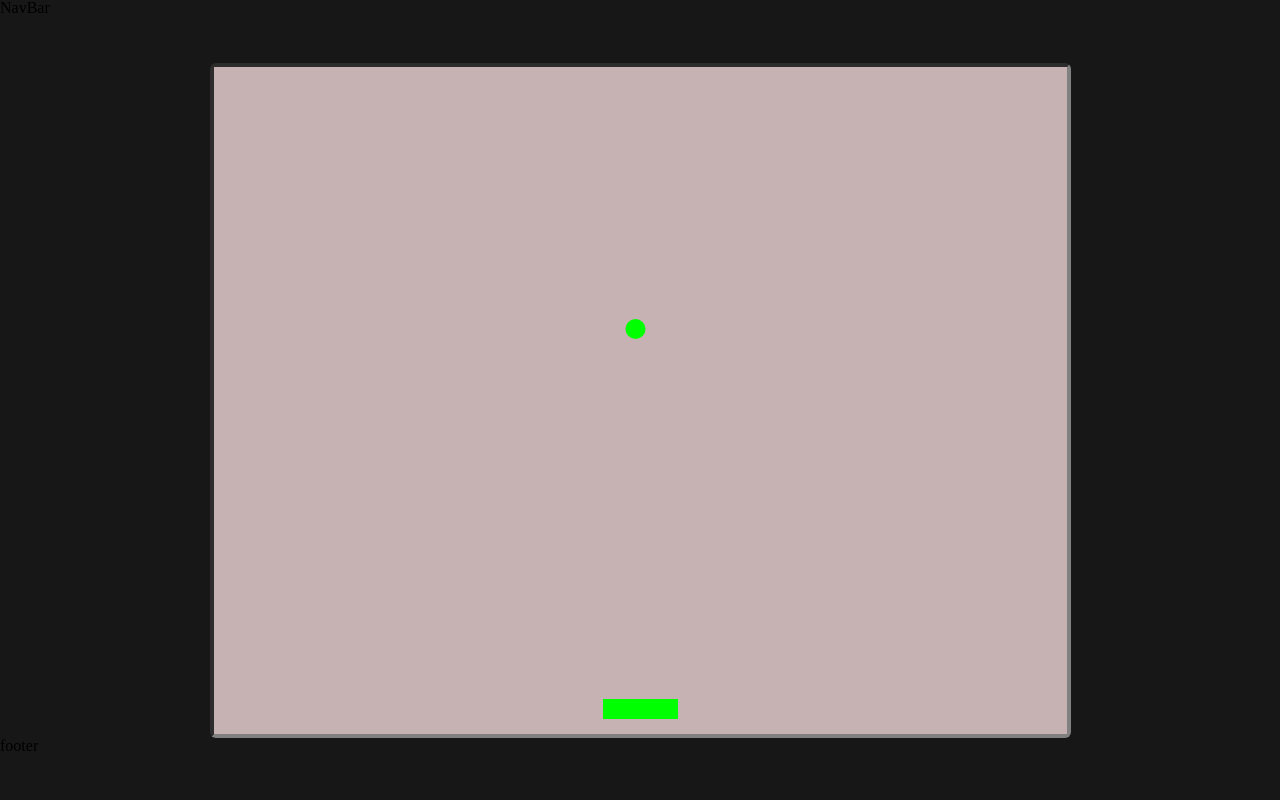
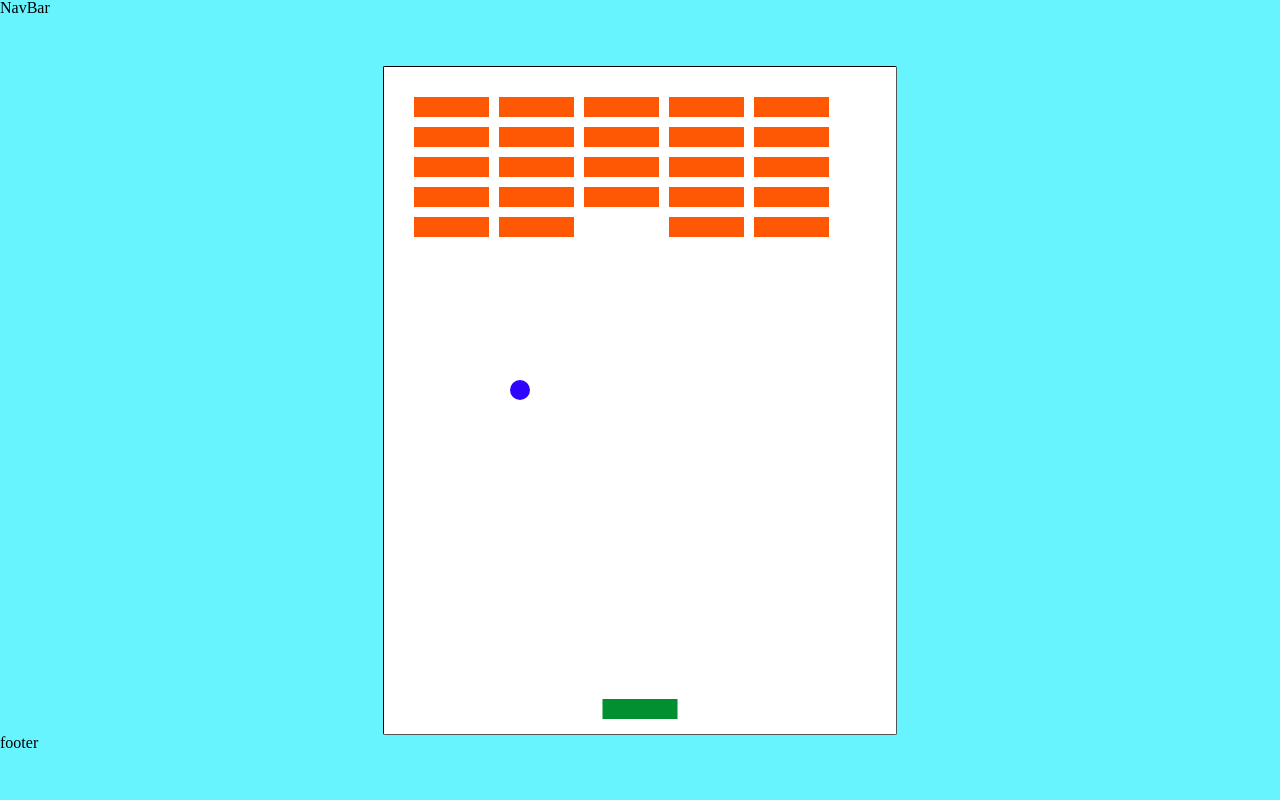
Before and after one commit to ahmedloona/breakout, a website built with webpack: page index.html in a window 1280 px wide. Built offline with Linux system fonts and the light colour scheme.

Commit message:
Add brick destruction

```diff
--- a/src/index.js
+++ b/src/index.js
@@ -2,6 +2,7 @@ import "./index.scss"
 
 const Ball = require("./scripts/ball.js");
 const Paddle = require("./scripts/paddle.js");
+const Brick = require("./scripts/brick.js");
 
 
 document.addEventListener("DOMContentLoaded", () => {
@@ -33,22 +34,25 @@ document.addEventListener("DOMContentLoaded", () => {
         }
     }
 
+
+    const brickRowCount = 5;
+    const brickColumnCount = 5;
+    const paddleHeight = 20;
+    const paddleWidth = 75;
+    const paddleCanvasGap = 15;
+
     const ball = new Ball({
         start_pos: [canvas.width / 2, canvas.height - 80],
         curr_pos: [canvas.width / 2, canvas.height - 80],
         radius: 10,
-        dx_dy: [-5, -5],
-        color: "#00FF00"
+        dx_dy: [-8, -8],
+        color: "#2e04ff"
     });
-
-    const paddleHeight = 20;
-    const paddleWidth = 75;
-    const paddleCanvasGap = 15;
 
     const paddle = new Paddle({
         height: paddleHeight,
         width: paddleWidth,
-        color: "#00FF00",
+        color: "#028f31",
         paddleX: (canvas.width - paddleWidth) / 2,
         paddleY: canvas.height - paddleHeight - paddleCanvasGap,
         dx: 10,
@@ -56,20 +60,23 @@ document.addEventListener("DOMContentLoaded", () => {
         leftArrowPress: false
     });
 
+    const bricks = Brick.setupBricks(brickRowCount, brickColumnCount);
+
     function refreshDrawing() {
         ctx.clearRect(0, 0, canvas.width, canvas.height);
+        Brick.renderBricks(ctx, bricks, brickRowCount, brickColumnCount);
         ball.render(ctx);
         paddle.render(ctx);
+        Brick.detectCollisions(ball, bricks, brickRowCount, brickColumnCount);
         ball.move(canvas, paddle);
         paddle.move(canvas);
         if (ball.pastPaddle === true) {
             alert("ROUND OVER");
-            // document.location.reload();
+            document.location.reload();
             clearInterval(interval);
         }
     }
 
-
     let interval = setInterval(refreshDrawing, 30);
 
 });
--- a/src/index.scss
+++ b/src/index.scss
@@ -4,8 +4,8 @@ body {
     height: 100vh;
     display: grid;
     grid-template-rows: 1fr 10fr 1fr;
-    grid-template-columns: 2fr 8fr 2fr;
-    background-color: #000000e8;
+    grid-template-columns: 3fr 4fr 3fr;
+    background-color: #00eeff97;
 
     nav {
         grid-row-start: 1;
@@ -21,11 +21,11 @@ body {
         grid-column-end: 3;
         width: 100%;
         height: 100%;
-        border: 4px solid grey;
+        border: 1px black;
         border-style: inset;
-        border-radius: 6px;
+        border-radius: 2px;
         #canvas {
-            background-color: #c6b2b2;
+            background-color: #FFFFFF;
             display: block;
         }
     }
--- /dev/null
+++ b/src/scripts/brick.js
@@ -0,0 +1,75 @@
+
+function Brick(parameters) {
+    this.width = parameters.width;
+    this.height = parameters.height;
+    this.padding = parameters.padding;
+    this.offsetTop = parameters.offsetTop;
+    this.offsetLeft = parameters.offsetLeft;
+    this.color = parameters.color;
+    this.x = parameters.x;
+    this.y = parameters.y;
+    this.visible = true;
+}
+
+Brick.setupBricks = function (brickRowCount, brickColumnCount) {
+
+    let bricks = [];
+
+    for (let c = 0; c < brickColumnCount; c++) {
+        bricks[c] = [];
+
+        for (let r = 0; r < brickRowCount; r++) {
+
+            let brick = new Brick({
+                width: 75,
+                height: 20,
+                padding: 10,
+                offsetTop: 30,
+                offsetLeft: 30,
+                color: "#ff5804",
+                x: 0,
+                y: 0,
+                visible: true
+            });
+            bricks[c][r] = brick;
+
+            let brickX = (c * (brick.width + brick.padding)) + brick.offsetLeft;
+            let brickY = (r * (brick.height + brick.padding)) + brick.offsetTop;
+            bricks[c][r].x = brickX;
+            bricks[c][r].y = brickY;
+        }
+    }
+    return bricks;
+}
+
+Brick.renderBricks = function(ctx, bricks, brickRowCount, brickColumnCount) {
+
+    for (let c = 0; c < brickColumnCount; c++) {
+        for (let r = 0; r < brickRowCount; r++) {
+            if (bricks[c][r].visible === true) {
+                ctx.beginPath();
+                ctx.rect(bricks[c][r].x, bricks[c][r].y, bricks[c][r].width, bricks[c][r].height);
+                ctx.fillStyle = bricks[c][r].color;
+                ctx.fill();
+                ctx.closePath();
+            }
+        }
+    }
+}
+
+Brick.detectCollisions = function(ball, bricks, brickRowCount, brickColumnCount) {
+    for (let c = 0; c < brickColumnCount; c++) {
+        for (let r = 0; r < brickRowCount; r++) {
+            let brick = bricks[c][r];
+            if (bricks[c][r].visible === true) {
+                if (ball.x > brick.x && ball.x < brick.x + brick.width && ball.y > brick.y && ball.y < brick.y + brick.height) {
+                    ball.dy = -1 * ball.dy;
+                    brick.visible = false;
+                }
+            }
+        }
+    }
+}
+
+
+module.exports = Brick;
```
Also changed, not shown: dist/main.js.
